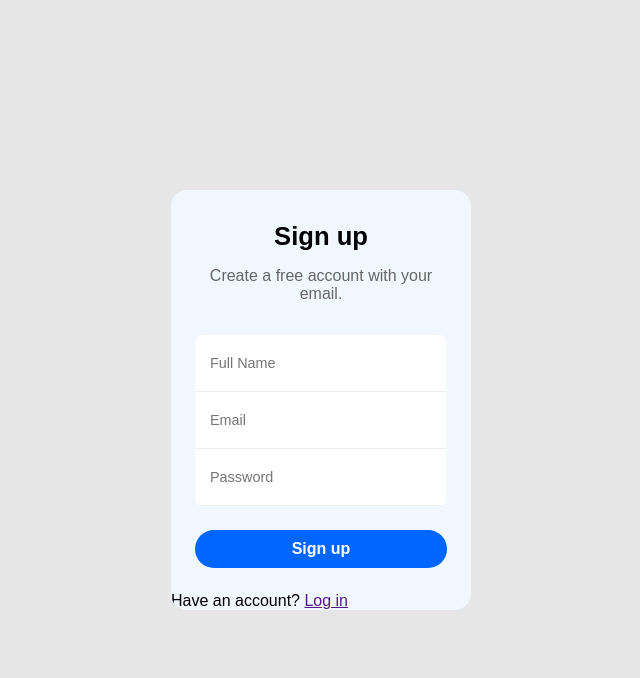
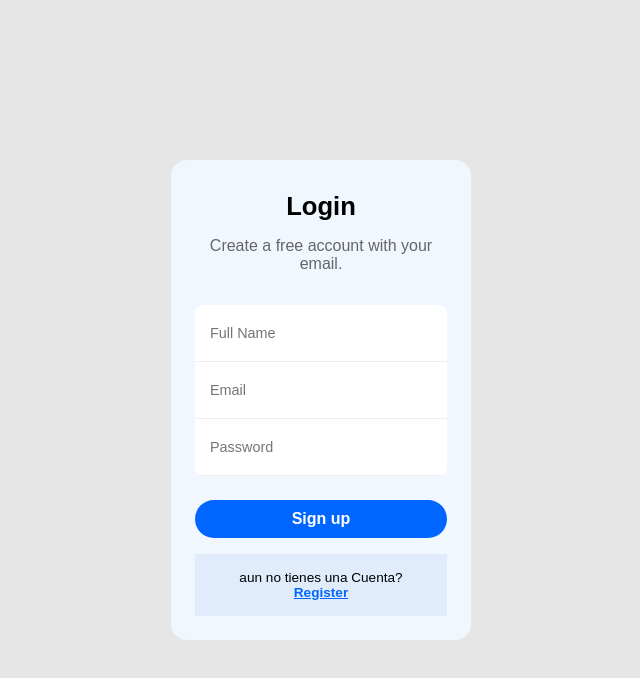
Before and after one commit to conradojuliosisnero/e-commers, a plain HTML site: page html/login.html in a window 1280 px wide. Shown: the whole page, without its empty margins (319-959 px from the left). Drawn offline with Linux system fonts and the light colour scheme.

Commit message:
dando estilos

```diff
--- a/html/login.html
+++ b/html/login.html
@@ -9,7 +9,7 @@
 <body class="body">
     <div class="form-box">
         <form class="form">
-            <span class="title">Sign up</span>
+            <span class="title">Login</span>
             <span class="subtitle">Create a free account with your email.</span>
             <div class="form-container">
               <input type="text" class="input" placeholder="Full Name">
@@ -17,10 +17,12 @@
                     <input type="password" class="input" placeholder="Password">
             </div>
             <button>Sign up</button>
+            <div class="form-section">
+              <p class="text">aun no tienes una Cuenta?
+                <a class="link" href="register.html">Register</a>
+              </p>
+            </div>
         </form>
-        <div class="form-section">
-          <p>Have an account? <a href="">Log in</a> </p>
-        </div>
-        </div>
+    </div>
 </body>
 </html>
```
Also changed, not shown: html/register.html (+1 -1 lines).
